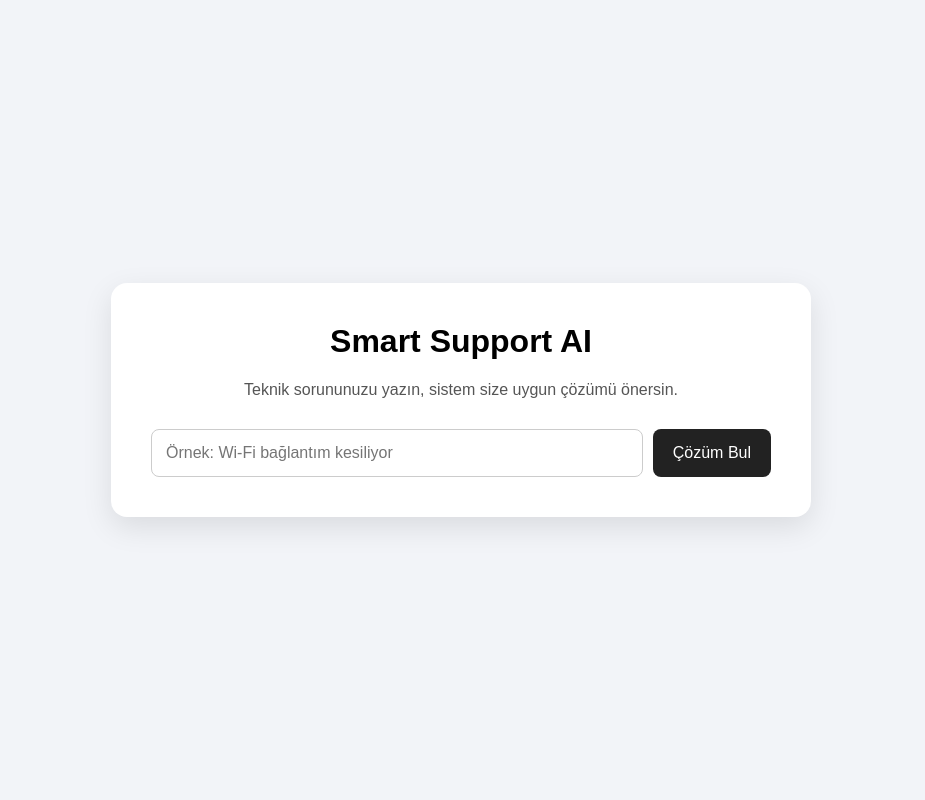
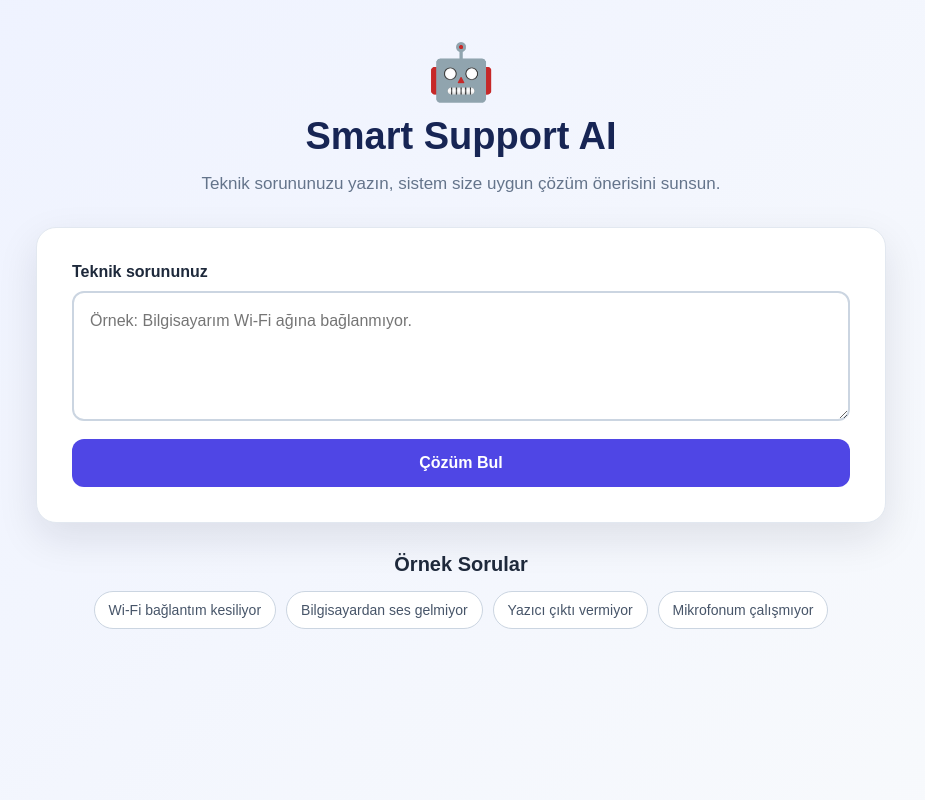
Before and after one commit to AkkusEmre34/smart-support-ai, a Flask app: page / in a window 1280 px wide. Shown: the whole page, without its empty margins (179-1104 px from the left). Run offline with Flask 3, Linux system fonts and the light colour scheme.

Commit message:
Modern arayüz ve çözüm gösterimi tamamlandı

```diff
--- a/frontend/static/style.css
+++ b/frontend/static/style.css
@@ -1,67 +1,172 @@
 * {
+    margin: 0;
+    padding: 0;
     box-sizing: border-box;
 }
 
 body {
-    margin: 0;
     min-height: 100vh;
-    display: flex;
-    align-items: center;
-    justify-content: center;
-    font-family: Arial, sans-serif;
-    background: #f2f4f8;
+    padding: 40px 20px;
+    font-family: Arial, Helvetica, sans-serif;
+    background:
+        linear-gradient(
+            135deg,
+            #eef2ff,
+            #f8fafc
+        );
+    color: #1e293b;
 }
 
 .container {
-    width: 90%;
-    max-width: 700px;
-    padding: 40px;
-    border-radius: 16px;
-    background: white;
-    box-shadow: 0 10px 30px rgba(0, 0, 0, 0.1);
+    width: 100%;
+    max-width: 850px;
+    margin: 0 auto;
 }
 
-h1 {
-    margin-top: 0;
+.header {
+    margin-bottom: 30px;
     text-align: center;
 }
 
-.subtitle {
-    text-align: center;
-    color: #555;
+.logo {
+    margin-bottom: 10px;
+    font-size: 55px;
+}
+
+.header h1 {
+    margin-bottom: 12px;
+    font-size: 38px;
+    color: #172554;
+}
+
+.header p {
+    color: #64748b;
+    font-size: 17px;
+    line-height: 1.6;
+}
+
+.support-card {
+    padding: 35px;
+    border: 1px solid #e2e8f0;
+    border-radius: 20px;
+    background: #ffffff;
+    box-shadow: 0 15px 40px rgba(15, 23, 42, 0.1);
 }
 
 form {
     display: flex;
-    gap: 10px;
-    margin-top: 30px;
+    flex-direction: column;
 }
 
-input {
-    flex: 1;
-    padding: 14px;
-    border: 1px solid #ccc;
-    border-radius: 8px;
+label {
+    margin-bottom: 10px;
     font-size: 16px;
+    font-weight: bold;
+}
+
+textarea {
+    width: 100%;
+    min-height: 130px;
+    padding: 16px;
+    border: 2px solid #cbd5e1;
+    border-radius: 12px;
+    outline: none;
+    resize: vertical;
+    font-family: inherit;
+    font-size: 16px;
+    line-height: 1.5;
+    transition: 0.2s;
+}
+
+textarea:focus {
+    border-color: #4f46e5;
+    box-shadow: 0 0 0 4px rgba(79, 70, 229, 0.12);
 }
 
 button {
-    padding: 14px 20px;
+    margin-top: 18px;
+    padding: 15px;
     border: none;
-    border-radius: 8px;
+    border-radius: 12px;
     cursor: pointer;
+    background: #4f46e5;
+    color: white;
     font-size: 16px;
-    background: #222;
-    color: white;
+    font-weight: bold;
+    transition: 0.2s;
 }
 
 button:hover {
-    opacity: 0.9;
+    background: #4338ca;
+    transform: translateY(-1px);
 }
 
 .answer-box {
     margin-top: 25px;
-    padding: 20px;
-    border-radius: 10px;
-    background: #eef2f7;
+    padding: 22px;
+    border-left: 5px solid #22c55e;
+    border-radius: 12px;
+    background: #f0fdf4;
 }
+
+.answer-title {
+    display: flex;
+    align-items: center;
+    gap: 10px;
+    margin-bottom: 12px;
+}
+
+.answer-title h2 {
+    font-size: 20px;
+    color: #166534;
+}
+
+.answer-box p {
+    color: #334155;
+    line-height: 1.7;
+}
+
+.examples {
+    margin-top: 30px;
+    text-align: center;
+}
+
+.examples h2 {
+    margin-bottom: 15px;
+    font-size: 20px;
+}
+
+.example-list {
+    display: flex;
+    flex-wrap: wrap;
+    justify-content: center;
+    gap: 10px;
+}
+
+.example-list span {
+    padding: 10px 14px;
+    border: 1px solid #cbd5e1;
+    border-radius: 30px;
+    background: white;
+    color: #475569;
+    font-size: 14px;
+}
+
+@media screen and (max-width: 600px) {
+
+    body {
+        padding: 25px 12px;
+    }
+
+    .header h1 {
+        font-size: 30px;
+    }
+
+    .support-card {
+        padding: 22px;
+    }
+
+    textarea {
+        min-height: 110px;
+    }
+}
--- a/frontend/templates/index.html
+++ b/frontend/templates/index.html
@@ -3,37 +3,79 @@
 <head>
     <meta charset="UTF-8">
     <meta name="viewport" content="width=device-width, initial-scale=1.0">
+
     <title>Smart Support AI</title>
+
     <link
         rel="stylesheet"
         href="{{ url_for('static', filename='style.css') }}"
     >
 </head>
+
 <body>
+
     <main class="container">
+
+        <section class="header">
+            <div class="logo">🤖</div>
+
             <h1>Smart Support AI</h1>
-        <p class="subtitle">
-            Teknik sorununuzu yazın, sistem size uygun çözümü önersin.
+
+            <p>
+                Teknik sorununuzu yazın, sistem size uygun çözüm önerisini sunsun.
             </p>
+        </section>
+
+        <section class="support-card">
 
             <form method="POST">
-            <input
-                type="text"
+
+                <label for="question">
+                    Teknik sorununuz
+                </label>
+
+                <textarea
+                    id="question"
                     name="question"
-                placeholder="Örnek: Wi-Fi bağlantım kesiliyor"
-                value="{{ question }}"
+                    placeholder="Örnek: Bilgisayarım Wi-Fi ağına bağlanmıyor."
                     required
-            >
+                >{{ question }}</textarea>
 
-            <button type="submit">Çözüm Bul</button>
+                <button type="submit">
+                    Çözüm Bul
+                </button>
+
             </form>
 
             {% if answer %}
-            <section class="answer-box">
+                <div class="answer-box">
+
+                    <div class="answer-title">
+                        <span>✅</span>
                         <h2>Önerilen Çözüm</h2>
+                    </div>
+
                     <p>{{ answer }}</p>
+
+                </div>
+            {% endif %}
+
         </section>
-        {% endif %}
+
+        <section class="examples">
+
+            <h2>Örnek Sorular</h2>
+
+            <div class="example-list">
+                <span>Wi-Fi bağlantım kesiliyor</span>
+                <span>Bilgisayardan ses gelmiyor</span>
+                <span>Yazıcı çıktı vermiyor</span>
+                <span>Mikrofonum çalışmıyor</span>
+            </div>
+
+        </section>
+
     </main>
+
 </body>
 </html>
```
Lines whose indentation alone changed are shown as unchanged.
